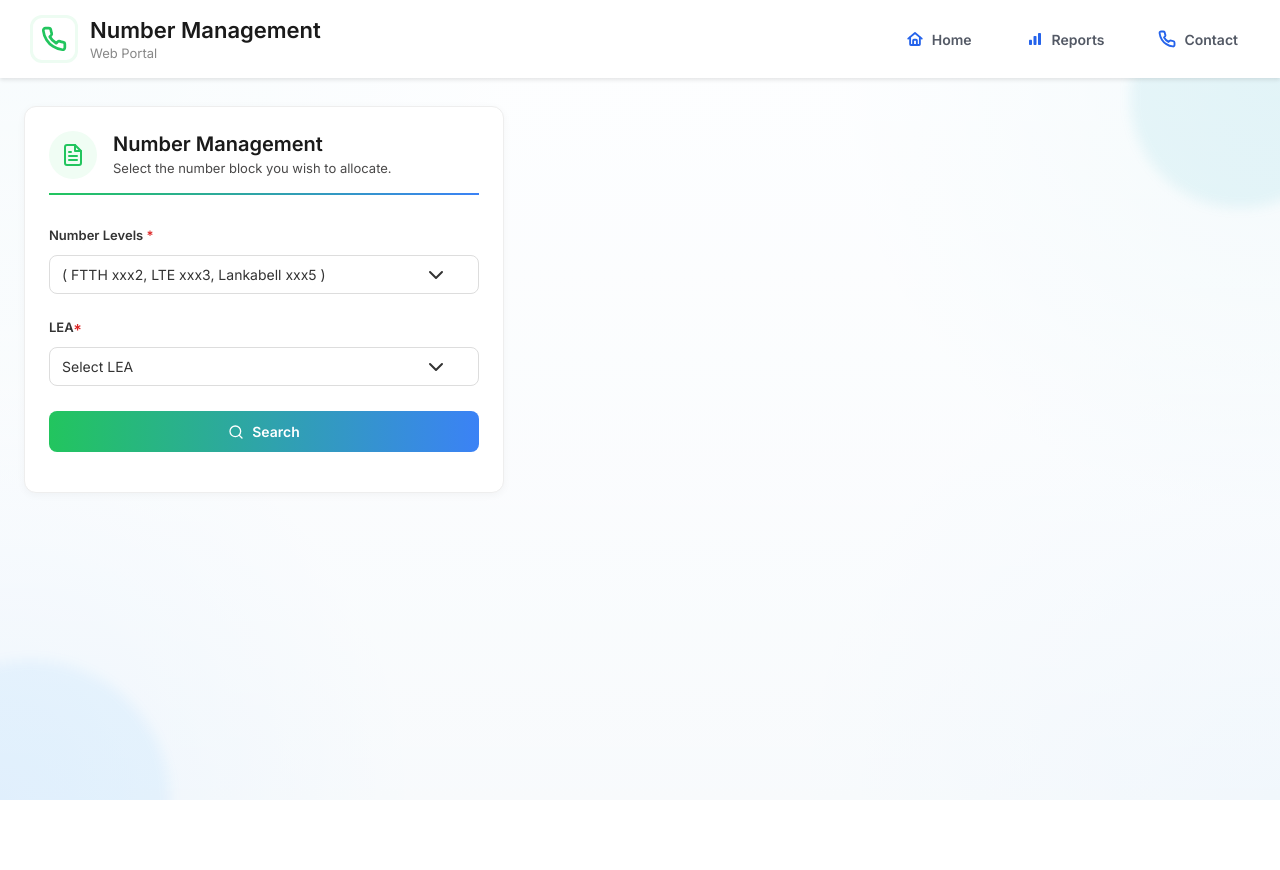
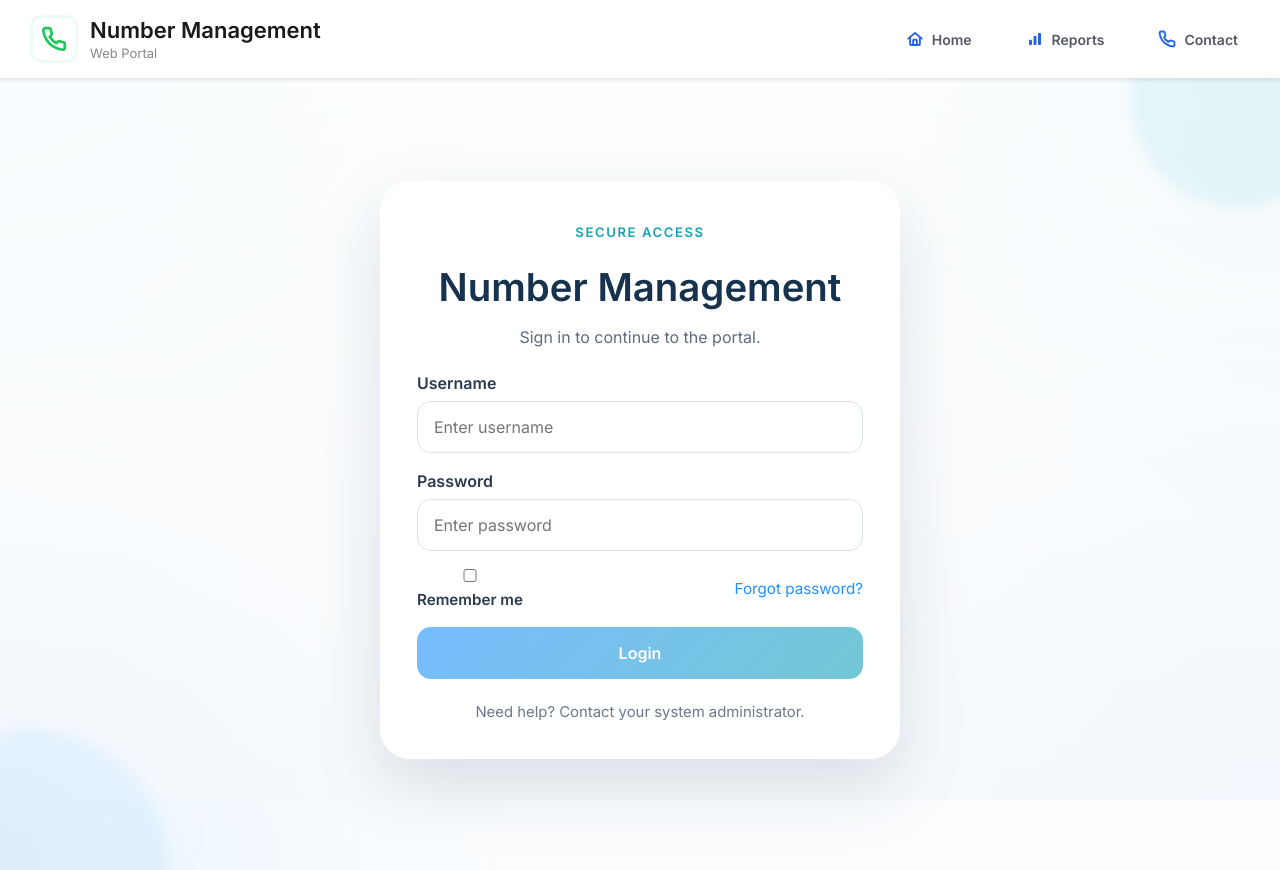
Before and after one commit to nehansasandani/Number_managment, an Angular app: page / in a window 1280 px wide. Before the commit the page ends 800 px from the top, so only its background shows below. Built offline with nearby package versions, Linux system fonts and the light colour scheme.

Commit message:
Add login screen and UI updates

```diff
--- a/src/app/app.component.css
+++ b/src/app/app.component.css
@@ -1,6 +1,10 @@
 .app-container {
   display: flex;
   flex-direction: column;
+  min-height: 100vh;
+}
+
+.app-container.login-layout {
   min-height: 100vh;
 }
 
@@ -13,6 +17,12 @@
     linear-gradient(180deg, rgba(255, 255, 255, 0.76), rgba(255, 255, 255, 0.58)),
     radial-gradient(circle at top right, rgba(23, 162, 184, 0.14), transparent 30%),
     radial-gradient(circle at bottom left, rgba(30, 144, 255, 0.12), transparent 28%);
+}
+
+.main-content.login-page {
+  display: grid;
+  place-items: center;
+  padding: 24px;
 }
 
 .main-content::before,
@@ -45,4 +55,8 @@
   .main-content {
     padding: 14px 12px 22px;
   }
+
+  .main-content.login-page {
+    padding: 14px;
+  }
 }
--- a/src/app/app.component.html
+++ b/src/app/app.component.html
@@ -1,6 +1,6 @@
-<div class="app-container">
-  <app-header></app-header>
-  <main class="main-content">
+<div class="app-container" [class.login-layout]="isLoginPage">
+  <app-header *ngIf="!isLoginPage"></app-header>
+  <main class="main-content" [class.login-page]="isLoginPage">
     <router-outlet></router-outlet>
   </main>
 </div>
--- a/src/app/app.component.ts
+++ b/src/app/app.component.ts
@@ -1,4 +1,5 @@
 import { Component } from '@angular/core';
+import { NavigationEnd, Router } from '@angular/router';
 
 @Component({
   selector: 'app-root',
@@ -7,4 +8,19 @@ import { Component } from '@angular/core';
 })
 export class AppComponent {
   title = 'Number Management';
+  isLoginPage = false;
+
+  constructor(private router: Router) {
+    this.updateLayoutState(this.router.url);
+
+    this.router.events.subscribe(event => {
+      if (event instanceof NavigationEnd) {
+        this.updateLayoutState(event.urlAfterRedirects);
+      }
+    });
+  }
+
+  private updateLayoutState(url: string) {
+    this.isLoginPage = url.startsWith('/login');
+  }
 }
--- /dev/null
+++ b/src/app/pages/login/login.component.css
@@ -0,0 +1,147 @@
+.login-screen {
+  width: 100%;
+  min-height: calc(100vh - 72px);
+  display: grid;
+  place-items: center;
+}
+
+.login-panel {
+  width: min(100%, 520px);
+  padding: 40px 36px 34px;
+  display: grid;
+  gap: 22px;
+  border-radius: 30px;
+  background: rgba(255, 255, 255, 0.86);
+  border: 1px solid rgba(255, 255, 255, 0.72);
+  box-shadow: 0 28px 70px rgba(25, 56, 83, 0.14);
+  backdrop-filter: blur(16px);
+  animation: floatIn 0.45s ease-out;
+}
+
+.brand-block {
+  display: flex;
+  flex-direction: column;
+  justify-content: center;
+  gap: 18px;
+  align-items: center;
+  text-align: center;
+}
+
+.eyebrow {
+  margin: 0 0 6px;
+  color: #17a2b8;
+  font-size: 0.82rem;
+  font-weight: 700;
+  letter-spacing: 0.12em;
+  text-transform: uppercase;
+}
+
+.login-panel h1 {
+  margin: 0;
+  font-size: clamp(2rem, 4vw, 2.4rem);
+  line-height: 1.05;
+  color: #17324d;
+}
+
+.subtitle {
+  margin: 0;
+  color: #5d6b7d;
+}
+
+.login-form {
+  display: grid;
+  gap: 18px;
+}
+
+.login-form label {
+  display: grid;
+  gap: 8px;
+  color: #2b3b4f;
+  font-weight: 600;
+}
+
+.login-form input[type='text'],
+.login-form input[type='password'] {
+  width: 100%;
+  height: 52px;
+  border: 1px solid #d7e2ec;
+  border-radius: 14px;
+  padding: 0 16px;
+  background: rgba(255, 255, 255, 0.95);
+  color: #213042;
+  outline: none;
+  transition: border-color 0.2s ease, box-shadow 0.2s ease, transform 0.2s ease;
+}
+
+.login-form input[type='text']:focus,
+.login-form input[type='password']:focus {
+  border-color: #1e90ff;
+  box-shadow: 0 0 0 4px rgba(30, 144, 255, 0.14);
+}
+
+.form-footer {
+  display: flex;
+  align-items: center;
+  justify-content: space-between;
+  gap: 12px;
+  color: #5d6b7d;
+  font-size: 0.95rem;
+}
+
+.remember-me {
+  display: inline-flex;
+  align-items: center;
+  gap: 8px;
+  font-weight: 500;
+}
+
+.form-footer a {
+  color: #1e90ff;
+  text-decoration: none;
+}
+
+.form-footer a:hover {
+  text-decoration: underline;
+}
+
+.login-form button {
+  height: 52px;
+  border: 0;
+  border-radius: 14px;
+  background: linear-gradient(135deg, #1e90ff, #17a2b8);
+  color: #fff;
+  font-weight: 700;
+  box-shadow: 0 16px 28px rgba(30, 144, 255, 0.22);
+  transition: transform 0.2s ease, box-shadow 0.2s ease, opacity 0.2s ease;
+}
+
+.login-form button:hover:not(:disabled) {
+  transform: translateY(-1px);
+  box-shadow: 0 20px 30px rgba(30, 144, 255, 0.28);
+}
+
+.login-form button:disabled {
+  cursor: not-allowed;
+  opacity: 0.6;
+  box-shadow: none;
+}
+
+.support-note {
+  margin: 0;
+  color: #6a7888;
+  font-size: 0.93rem;
+  text-align: center;
+}
+
+@media (max-width: 600px) {
+  .login-panel {
+    width: min(100%, 100%);
+    padding: 28px 18px 24px;
+    border-radius: 22px;
+  }
+
+  .form-footer {
+    flex-direction: column;
+    align-items: flex-start;
+  }
+}
--- /dev/null
+++ b/src/app/pages/login/login.component.html
@@ -0,0 +1,48 @@
+<section class="login-screen">
+  <div class="login-panel">
+    <div class="brand-block">
+      <p class="eyebrow">Secure Access</p>
+      <h1>Number Management</h1>
+      <p class="subtitle">Sign in to continue to the portal.</p>
+    </div>
+
+    <form class="login-form" (ngSubmit)="login()">
+      <label>
+        <span>Username</span>
+        <input
+          type="text"
+          name="username"
+          [(ngModel)]="username"
+          placeholder="Enter username"
+          autocomplete="username"
+          required
+        />
+      </label>
+
+      <label>
+        <span>Password</span>
+        <input
+          type="password"
+          name="password"
+          [(ngModel)]="password"
+          placeholder="Enter password"
+          autocomplete="current-password"
+          required
+        />
+      </label>
+
+      <div class="form-footer">
+        <label class="remember-me">
+          <input type="checkbox" />
+          <span>Remember me</span>
+        </label>
+
+        <a href="#">Forgot password?</a>
+      </div>
+
+      <button type="submit" [disabled]="!username || !password">Login</button>
+    </form>
+
+    <p class="support-note">Need help? Contact your system administrator.</p>
+  </div>
+</section>
--- /dev/null
+++ b/src/app/pages/login/login.component.ts
@@ -0,0 +1,21 @@
+import { Component } from '@angular/core';
+import { FormsModule } from '@angular/forms';
+import { Router } from '@angular/router';
+
+@Component({
+  selector: 'app-login',
+  standalone: true,
+  imports: [FormsModule],
+  templateUrl: './login.component.html',
+  styleUrls: ['./login.component.css']
+})
+export class LoginComponent {
+  username = '';
+  password = '';
+
+  constructor(private router: Router) {}
+
+  login() {
+    this.router.navigate(['/home']);
+  }
+}
--- a/src/styles.css
+++ b/src/styles.css
@@ -133,3 +133,14 @@ select, input, textarea {
     opacity: 1;
   }
 }
+
+@keyframes floatIn {
+  from {
+    transform: translateY(18px) scale(0.98);
+    opacity: 0;
+  }
+  to {
+    transform: translateY(0) scale(1);
+    opacity: 1;
+  }
+}
--- a/tsconfig.app.json
+++ b/tsconfig.app.json
@@ -8,6 +8,7 @@
     "src/main.ts"
   ],
   "include": [
-    "src/**/*.d.ts"
+    "src/**/*.d.ts",
+    "src/**/*.ts"
   ]
 }
```
Also changed, not shown: src/app/app-routing.module.ts (+5 -2 lines).
